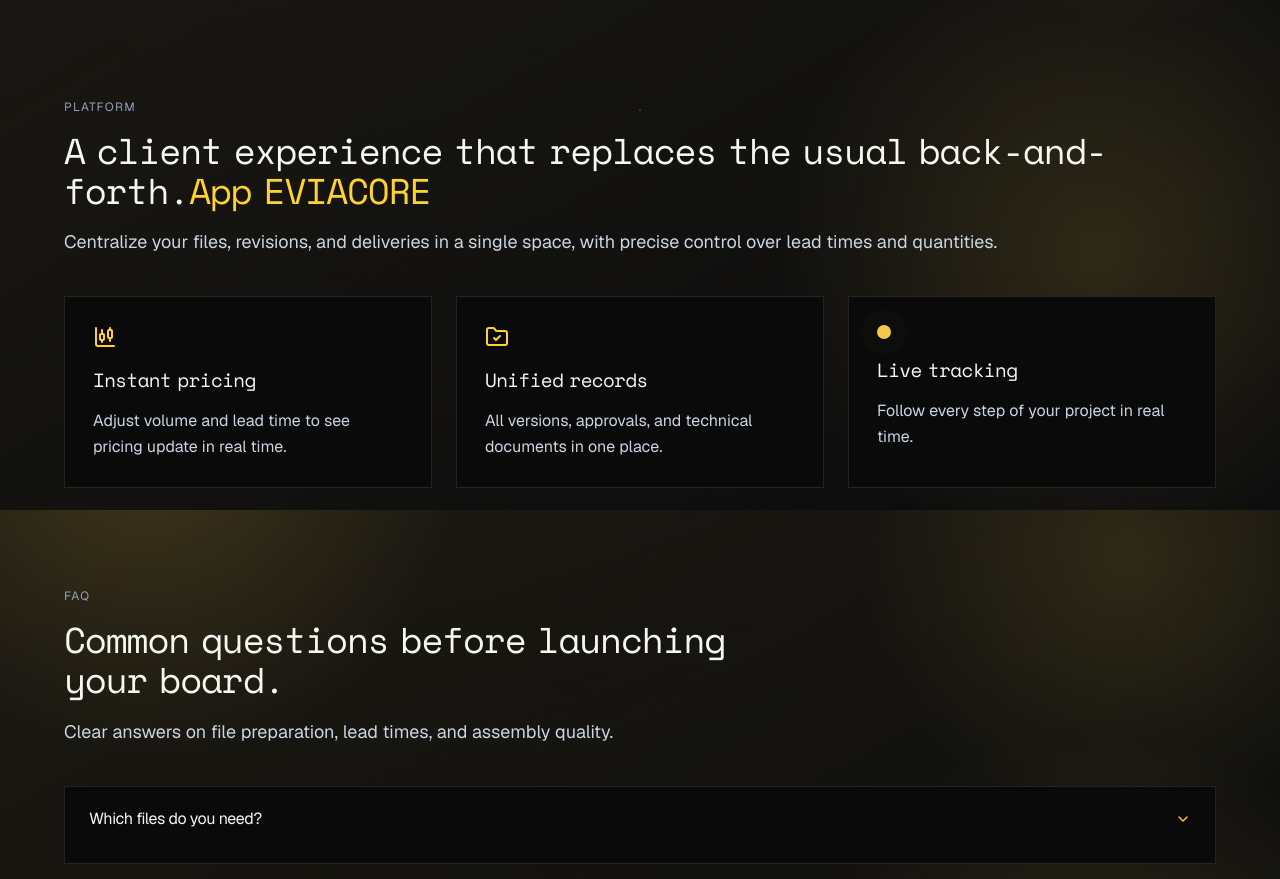
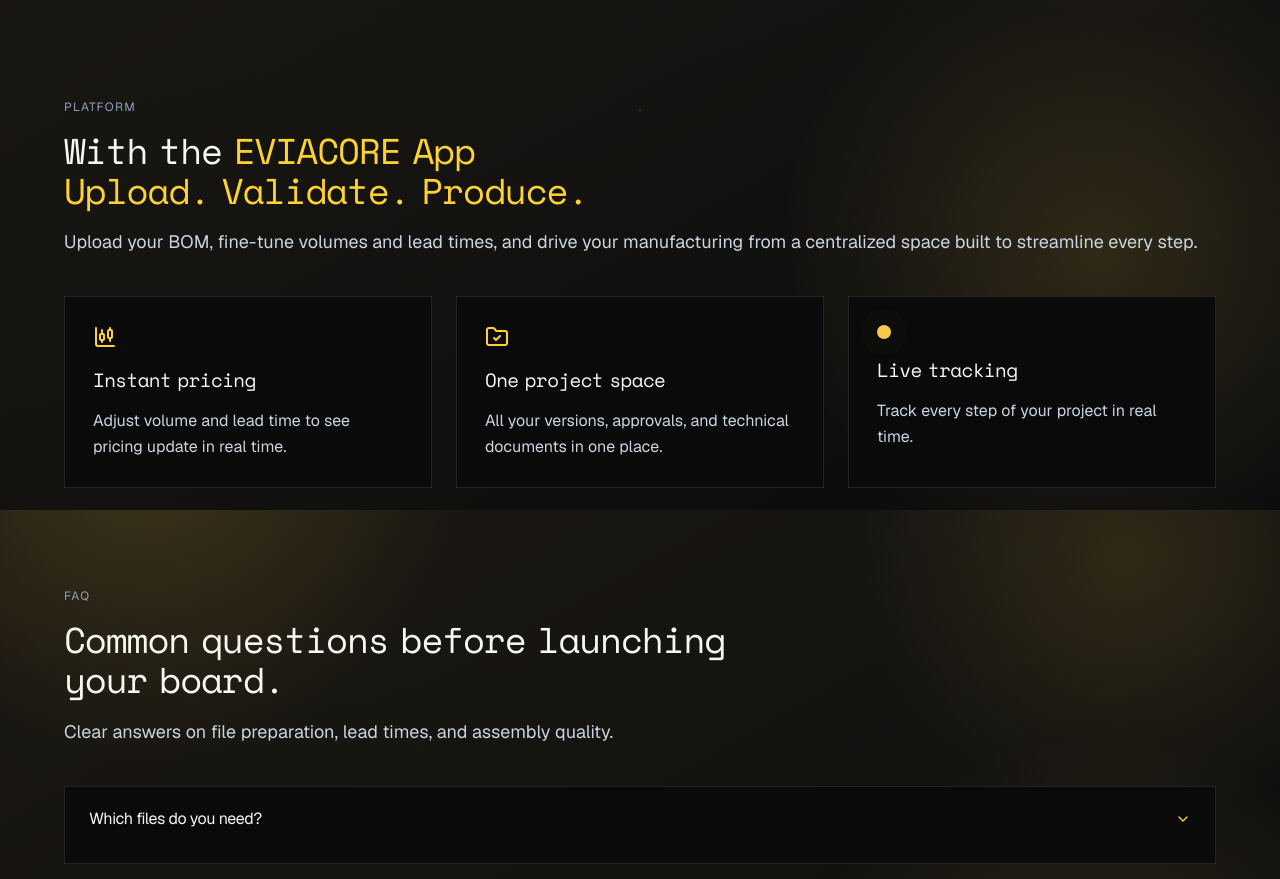
Before and after one commit to jer0n08/eviacore-main-2026, a Next.js app: page /en in a window 1280 px wide. Shown: the part 1090-1969 px from the top of the page. Built offline with nearby package versions, Linux system fonts and the light colour scheme.

Commit message:
Update homepage platform copy

```diff
--- a/src/app/[locale]/page.jsx
+++ b/src/app/[locale]/page.jsx
@@ -78,11 +78,14 @@
               <h2 className="mb-4 font-mono text-3xl md:text-4xl tracking-tight">
                 {overview.title.split('\n').map((line, index, lines) => {
                   if (index === 0) {
-                    const [before, after] = line.split("App EVIACORE")
+                    const highlightToken = line.includes('EVIACORE App')
+                      ? 'EVIACORE App'
+                      : 'App EVIACORE'
+                    const [before, after] = line.split(highlightToken)
                     return (
                       <span key={`${line}-${index}`}>
                         {before}
-                        <span className="text-amber-300">App EVIACORE</span>
+                        <span className="text-amber-300">{highlightToken}</span>
                         {after}
                         {index < lines.length - 1 ? <br /> : null}
                       </span>
--- a/src/data/translations.js
+++ b/src/data/translations.js
@@ -722,21 +722,21 @@
     home: {
       overview: {
         eyebrow: 'Platform',
-        title: 'A client experience that replaces the usual back-and-forth.',
+        title: 'With the EVIACORE App\nUpload. Validate. Produce.',
         lead:
-          'Centralize your files, revisions, and deliveries in a single space, with precise control over lead times and quantities.',
+          'Upload your BOM, fine-tune volumes and lead times, and drive your manufacturing from a centralized space built to streamline every step.',
         cards: [
           {
             title: 'Instant pricing',
             text: 'Adjust volume and lead time to see pricing update in real time.',
           },
           {
-            title: 'Unified records',
-            text: 'All versions, approvals, and technical documents in one place.',
+            title: 'One project space',
+            text: 'All your versions, approvals, and technical documents in one place.',
           },
           {
             title: 'Live tracking',
-            text: 'Follow every step of your project in real time.',
+            text: 'Track every step of your project in real time.',
           },
         ],
       },
```
